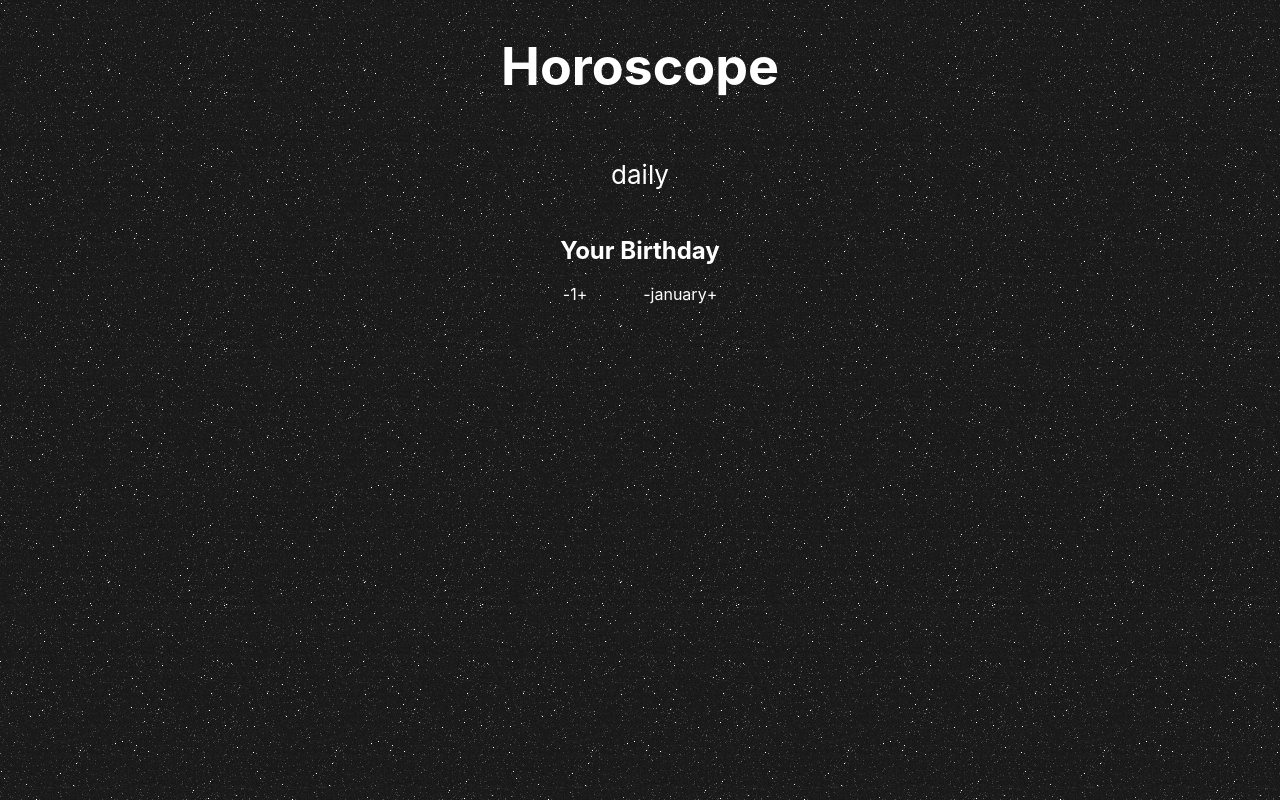
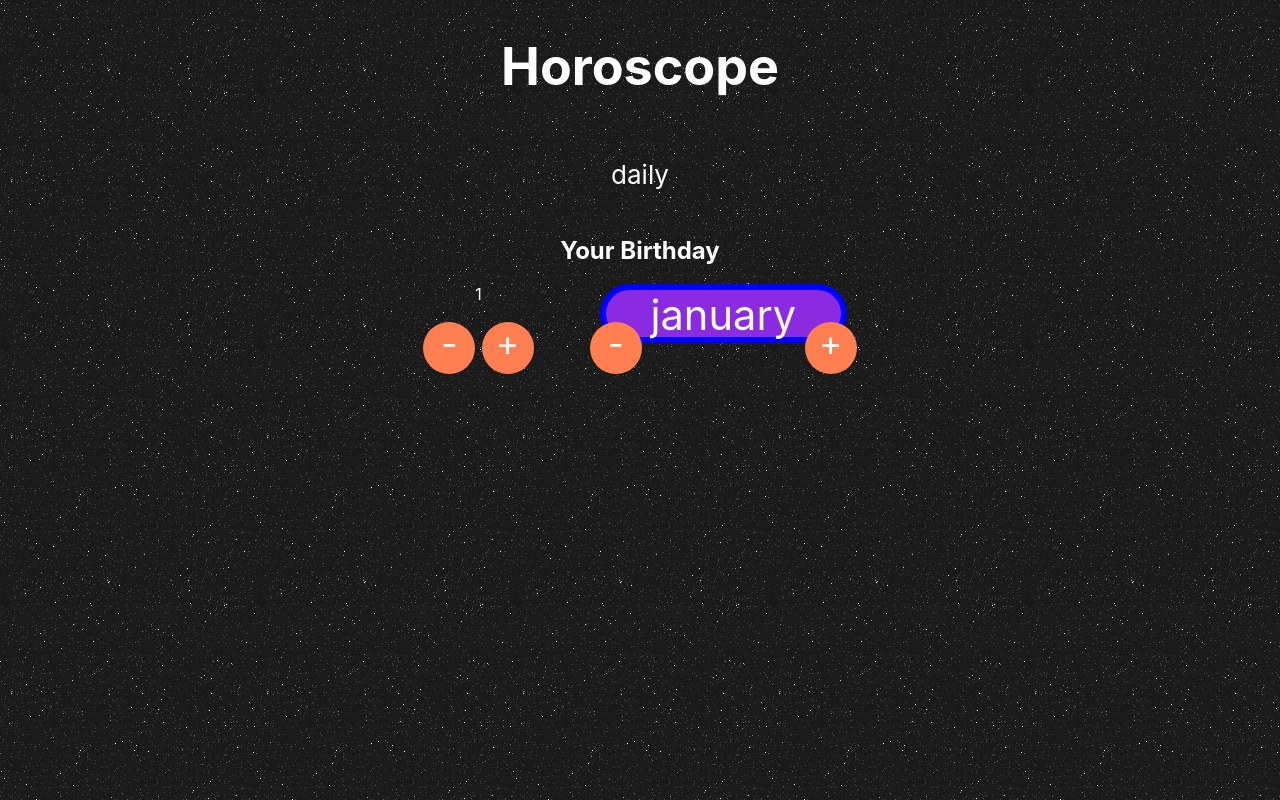
Before and after one commit to rupertberlin/project2-horoscope, a React (Vite) app in the folder frontend/: page / in a window 1280 px wide. Built offline with nearby package versions, Linux system fonts and the light colour scheme.

Commit message:
some css

```diff
--- a/frontend/src/components/Birthdayselector.css
+++ b/frontend/src/components/Birthdayselector.css
@@ -14,3 +14,26 @@
 .birthday-selector span {
   margin-inline: 28px;
 }
+
+.plus-minus {
+  user-select: none;
+  background: coral;
+  width: 52px;
+  height: 52px;
+  border-radius: 100px;
+  text-align: center;
+  font-size: 2.2rem;
+  z-index: 10;
+  margin-top: 38px;
+
+}
+
+.month-value {
+  background: blueviolet;
+  width: 235px;
+  height: 47px;
+  border: solid 6px blue;
+  border-radius: 30px;
+  font-size: 2.6rem;
+  margin-inline: -42px;
+}
--- a/frontend/src/components/Birthdayselector.jsx
+++ b/frontend/src/components/Birthdayselector.jsx
@@ -53,15 +53,15 @@ class Birthdayselector extends React.Component {
         <h2>Your Birthday</h2>
         <div className="birthday-selector">
           <span className="day-selector">
-            <div className="day-minus">-</div>
+            <div className="day-minus plus-minus">-</div>
             <div className="selector-value">{day}</div>
-            <div className="day-plus">+</div>
+            <div className="day-plus plus-minus">+</div>
           </span>
           <span className="month-selector">
             <div
               role="button"
               tabIndex={0}
-              className="month-minus"
+              className="month-minus plus-minus"
               onClick={() => this.monthMinus({ month })}
               onKeyDown={() => this.monthMinus({ month })}
             >
@@ -71,7 +71,7 @@ class Birthdayselector extends React.Component {
             <div
               role="button"
               tabIndex={-1}
-              className="month-plus"
+              className="month-plus plus-minus"
               onClick={() => this.monthPlus({ month })}
               onKeyDown={() => this.monthPlus({ month })}
             >
```
